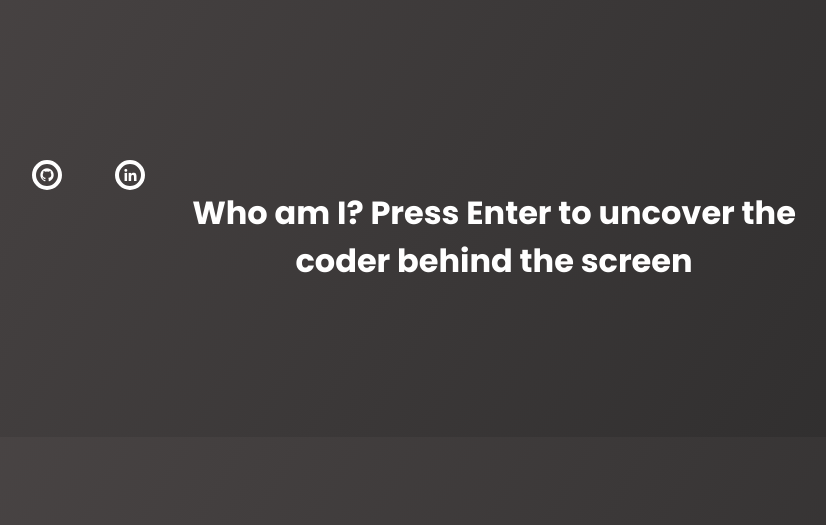
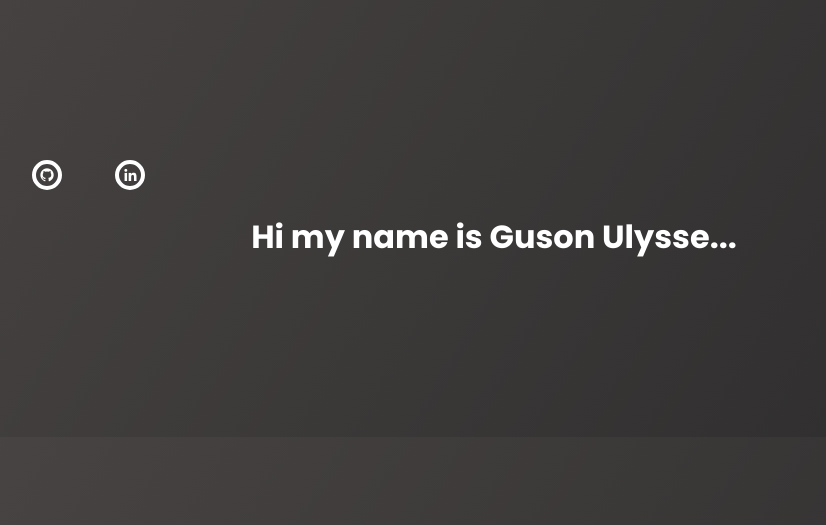
Before and after one commit to SonnyGU/Portfolio, a Django app: page / in a window 1280 px wide. Shown: the part 163-688 px from the top of the page, without its empty margins (146-972 px from the left). Run offline with Django 4.2, Linux system fonts and the light colour scheme.

Commit message:
updates text on screen

```diff
--- a/homepage/static/homepage/js/script.js
+++ b/homepage/static/homepage/js/script.js
@@ -4,7 +4,8 @@ function runIntro(){
     if(instructionCon){
         instructionCon.style.display = 'none';
     }
-    const introText = "Hi I'm Sonny, and this is my portfolio. I'm a determined Certified Pharmacy Technician/Data " +
+    const introText = "But you can call me Sonny, and this is my portfolio. I'm a determined Certified " +
+        "Pharmacy Technician/Data " +
         "Coordinator transitioning into a dynamic Software Engineer role, backed by a B.S. in Computer Science. With a " +
         "keen analytical acumen and strong programming skills, I’m ready to contribute significantly to a progressive " +
         "development team. Committed to driving innovation, optimizing solutions, and embracing new challenges in " +
--- a/homepage/templates/homepage/home.html
+++ b/homepage/templates/homepage/home.html
@@ -10,7 +10,7 @@
     <link rel="stylesheet" href="{% static 'homepage/css/styles.css' %}">
 </head>
 <body onkeydown="runIntro(event)">
-<div class="instructionContainer" id="instructionCon" >Who am I? Press Enter to uncover the coder behind the screen</div>
+<div class="instructionContainer" id="instructionCon" >Hi my name is Guson Ulysse...</div>
 <header class="header">
     <a href="#"  class="name">Guson Ulysse</a>
 
```
